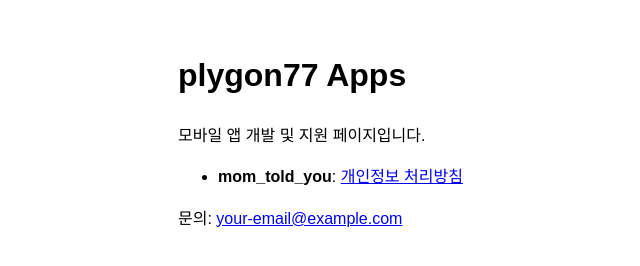
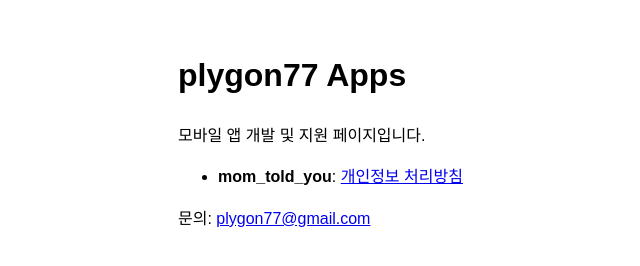
Before and after one commit to plygon77/plygon77.github.io, a plain HTML site: page index.html in a window 1280 px wide. Shown: the full height of the page, 162-802 px from the left. Drawn offline with Linux system fonts and the light colour scheme.

Commit message:
Update contact email in index.html

```diff
--- a/index.html
+++ b/index.html
@@ -11,6 +11,6 @@
   <ul>
     <li><strong>mom_told_you</strong>: <a href="/mom-told-you/privacy.html">개인정보 처리방침</a></li>
   </ul>
-  <p>문의: <a href="mailto:your-email@example.com">your-email@example.com</a></p>
+  <p>문의: <a href="mailto:your-email@example.com">plygon77@gmail.com</a></p>
 </body>
 </html>
```
